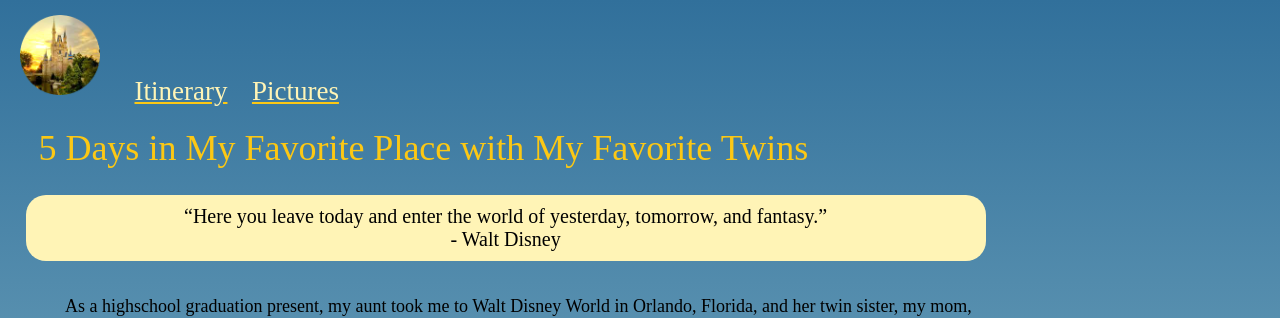
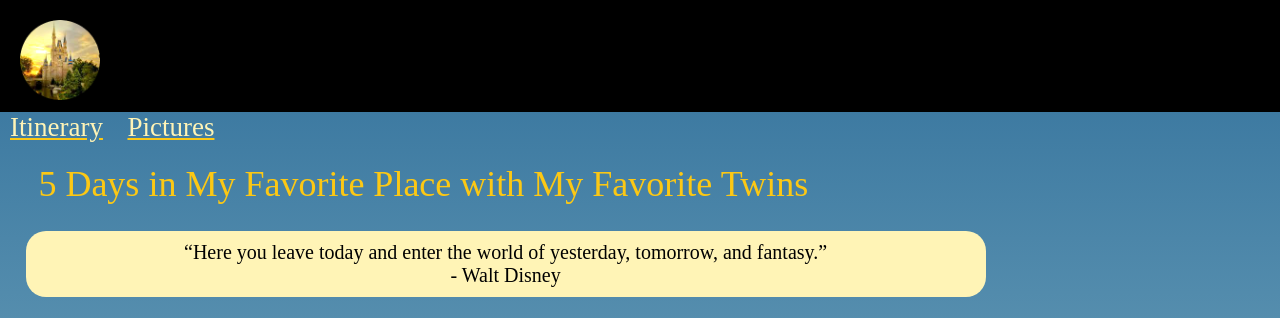
Before and after one commit to kvanderwarker4/assignment-3, a plain HTML site: page index.html in a window 1280 px wide. Shown: the top 318 px of the page. Drawn offline with Linux system fonts and the light colour scheme.

Commit message:
classwork

```diff
--- a/css/styles.css
+++ b/css/styles.css
@@ -4,7 +4,18 @@
 }
 
 header {
-    margin-bottom: 100px;
+    display: flex;
+    align-items: center;
+    background-color:#000000;
+}
+header nav {
+    flex: 1;
+
+
+}
+header nav ul {
+    display: flex;
+    justify-content: flex-end
 }
 
 html {
@@ -44,6 +55,9 @@ p {
 img {
     padding: 15px 10px 5px 10px;
 
+}
+.logo {
+    height: 10em;
 }
 
 .image-box {
--- a/index.html
+++ b/index.html
@@ -8,8 +8,17 @@
 </head>
 
 <body>
+    <header>
+    <a href="https://disneyworld.disney.go.com/">  <img class="logo" src="images/castleback.png" alt="Logo"></a>
+    <nav>
+        <ul>
+            <li> Itinerary <a href="itinerary.html"> </a> </li>
+            <li>Pictures <a href="pictures.html"></a> </li>
+        </ul>
+    </nav>
 
-    <a href="https://disneyworld.disney.go.com/"><img src="images/castleback.png" alt="Disney World Website Homepage" height="100"></a>
+    </header>
+
     <a class="main-nav" href="itinerary.html">Itinerary</a>
     <a class="main-nav" href="pictures.html">Pictures</a>
     <h1 class="h1-title" style="color: #FCC814">5 Days in My Favorite Place with My Favorite Twins</h1>
```
